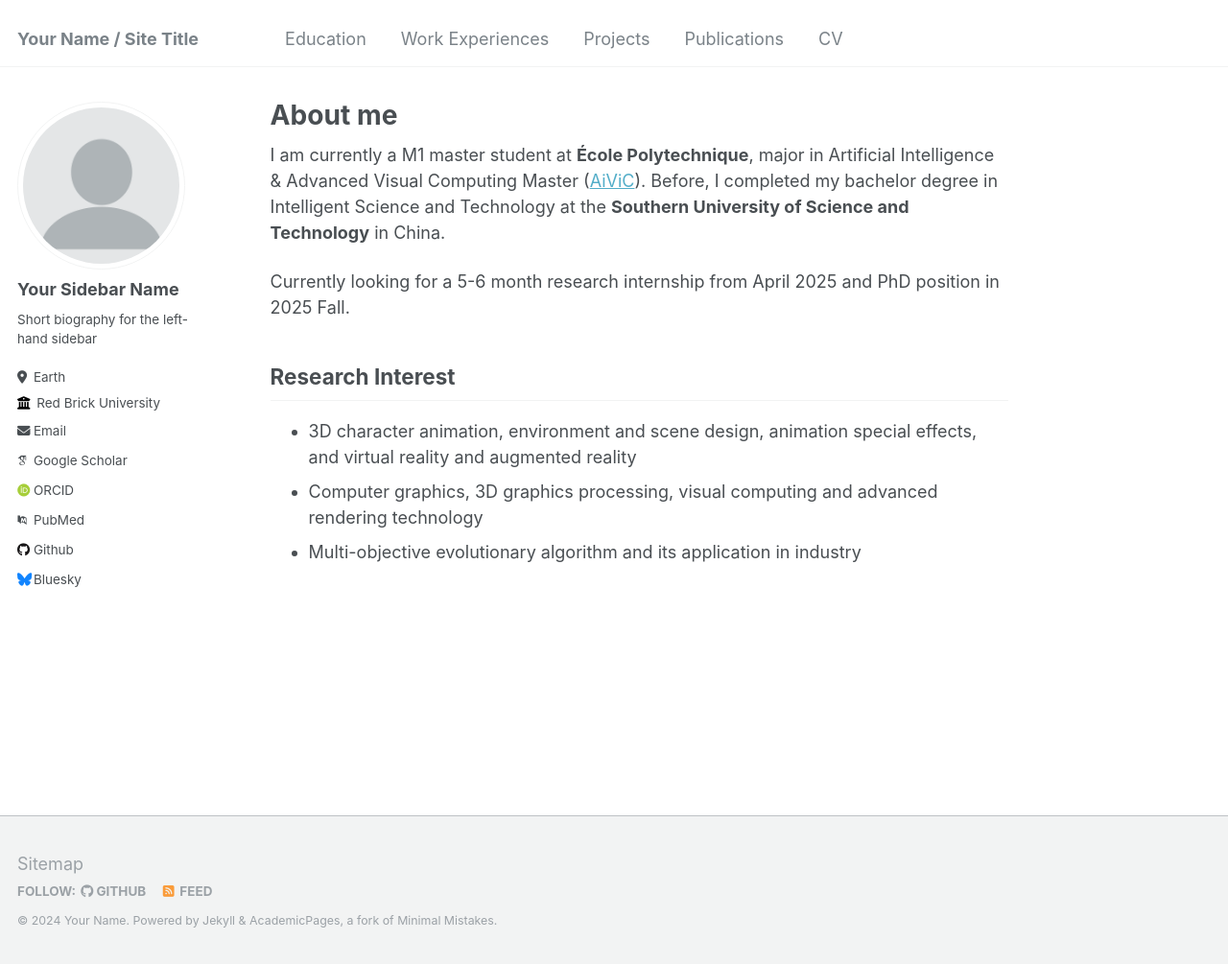
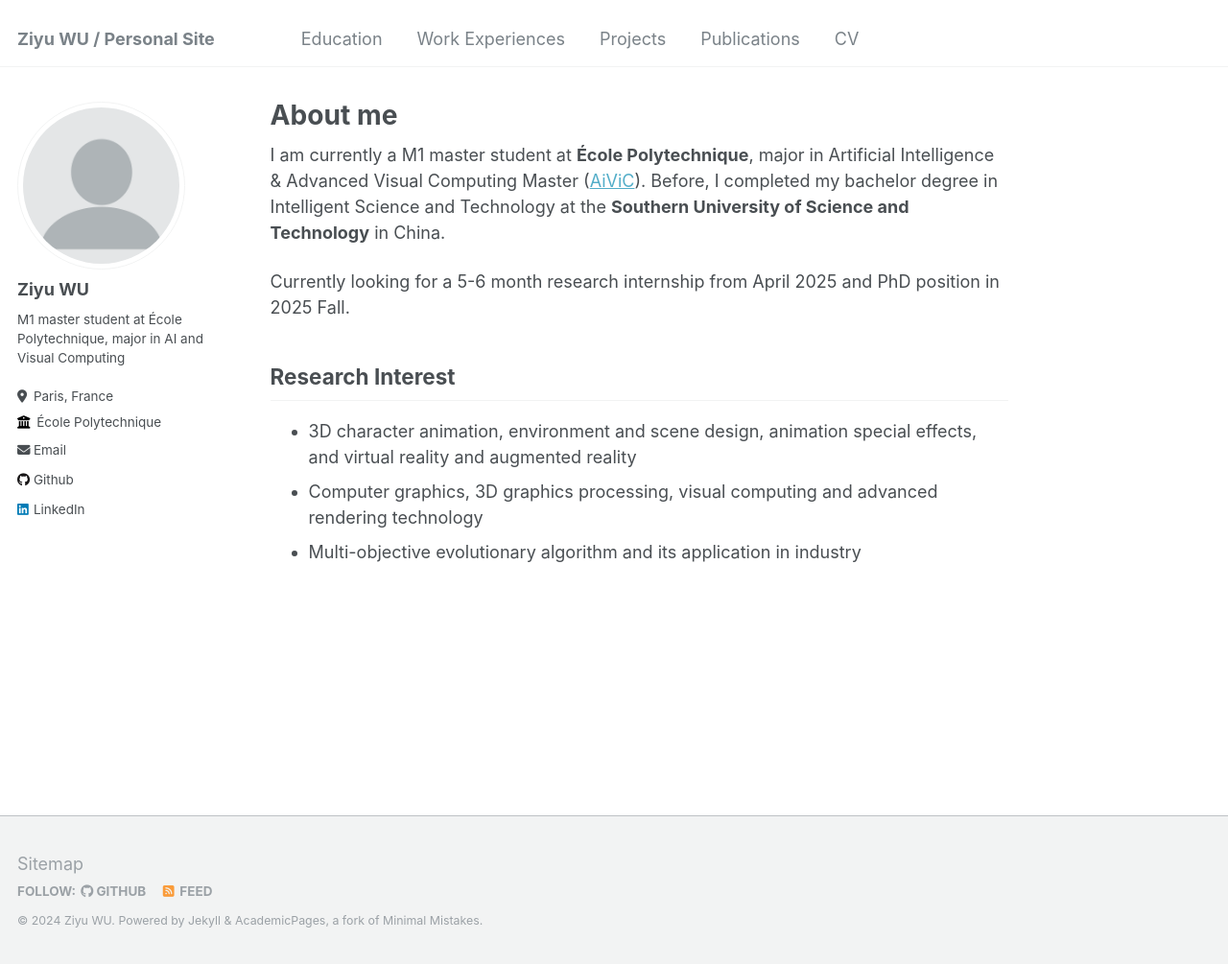
Before and after one commit to 172698691/172698691.github.io, a Jekyll site: the page built from _pages/about.md, in a window 1280 px wide and 1005 px high. Shown: the whole window at 96% size. Built offline with Jekyll 4.4.1, drawn with Linux system fonts in a browser that asks for light colours; some web fonts are replaced.

Commit message:
Update _config.yml

```diff
--- a/_config.yml
+++ b/_config.yml
@@ -8,13 +8,13 @@
 
 # Basic Site Settings
 locale                   : "en-US"
-title                    : "Your Name / Site Title"
+title                    : "Ziyu WU / Personal Site"
 title_separator          : "-"
-name                     : &name "Your Name"
-description              : &description "personal description"
-url                      : https://academicpages.github.io # the base hostname & protocol for your site e.g. "https://mmistakes.github.io"
+name                     : &name "Ziyu WU"
+description              : &description "M1 master student at École Polytechnique"
+url                      : https://172698691.github.io/ # the base hostname & protocol for your site e.g. "https://mmistakes.github.io"
 baseurl                  : "" # the subpath of your site, e.g. "/blog"
-repository               : "academicpages/academicpages.github.io"
+repository               : "172698691/172698691.github.io"
 
 # Site Author - The following control what appear as part of the author content on the side bar.
 #               If a field is blank the icon and link will not appear, otherwise it will be shown.
@@ -22,33 +22,33 @@ repository               : "academicpages/academicpages.github.io"
 author:
   # Biographic information
   avatar           : "profile.png"
-  name             : "Your Sidebar Name"
+  name             : "Ziyu WU"
   pronouns         : # example: "she/her"
-  bio              : "Short biography for the left-hand sidebar"
-  location         : "Earth"
-  employer         : "Red Brick University"
+  bio              : "M1 master student at École Polytechnique, major in AI and Visual Computing"
+  location         : "Paris, France"
+  employer         : "École Polytechnique"
   uri              : # URL
-  email            : "none@example.org"
+  email            : "ziyu.wu@polytechnique.edu"
 
   # Academic websites
   arxiv            : # URL - Update with the correct link to your profile
-  googlescholar    : "https://scholar.google.com/citations?user=PS_CX0AAAAAJ"
+  googlescholar    : # "https://scholar.google.com/citations?user=PS_CX0AAAAAJ"
   impactstory      : # URL
-  orcid            : "http://orcid.org/yourorcidurl"
+  orcid            : # "http://orcid.org/yourorcidurl"
   semantic         : # URL
-  pubmed           : "https://www.ncbi.nlm.nih.gov/pubmed/?term=john+snow"
+  pubmed           : # "https://www.ncbi.nlm.nih.gov/pubmed/?term=john+snow"
   researchgate     : # URL
 
   # Repositories and software development
   bitbucket        : # Username - Update with your username on the site
   codepen          : # Username
   dribbble         : # Username
-  github           : "academicpages"
+  github           : "https://github.com/172698691"
   kaggle           : # Username
   stackoverflow    : # User number or user number and name (i.e., use "1" or "1/jeff-atwood")
 
   # Social media
-  bluesky          : "bsky.app" # Replace this with you Bluesky username
+  bluesky          : # "bsky.app" # Replace this with you Bluesky username
   facebook         : # Username
   flickr           : # Username
   foursquare       : # Username
@@ -57,7 +57,7 @@ author:
   keybase          : # Username
   instagram        : # Username
   lastfm           : # Username
-  linkedin         : # Username
+  linkedin         : "www.linkedin.com/in/ziyu-wu-32259329a"
   mastodon         : # URL
   medium           : # URL
   pinterest        : # Username
```
